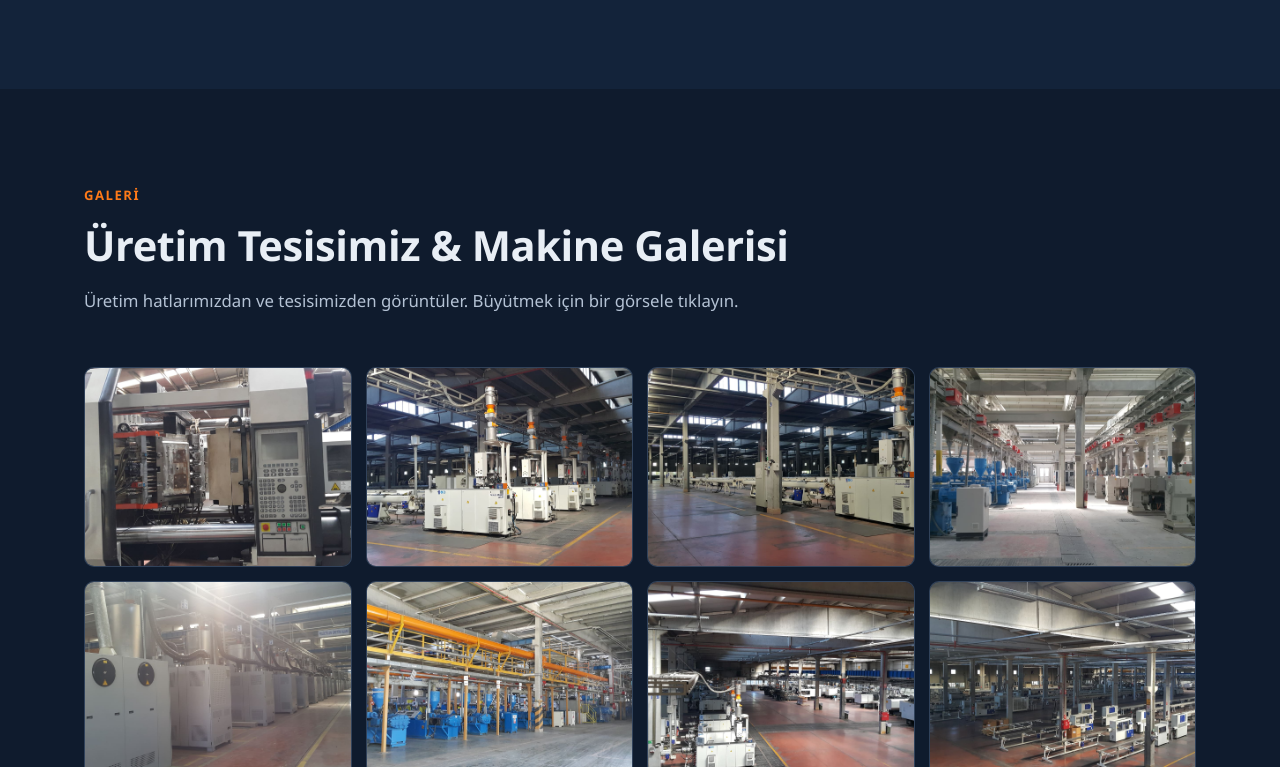
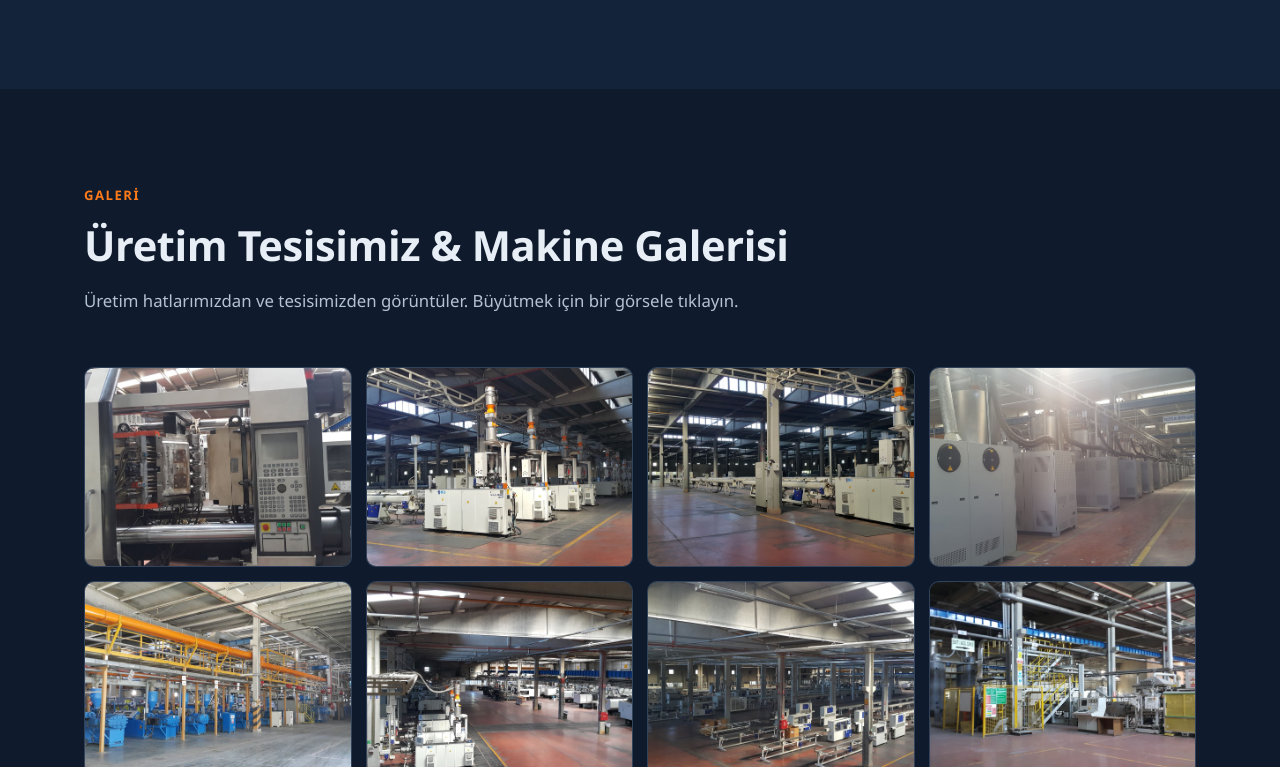
Before and after one commit to sener48-ops/keskin-website, a website: page index.html in a window 1280 px wide. Shown: the part 3444-4211 px from the top of the page. Drawn offline with Linux system fonts and the light colour scheme.

Commit message:
Galeriden makine-04 görselini kaldır
Co-Authored-By: Claude Opus 4.8 <noreply@anthropic.com>

```diff
--- a/index.html
+++ b/index.html
@@ -221,7 +221,6 @@
         <button class="gallery-item reveal" type="button"><img src="assets/images/web/makine-01.jpg" alt="Enjeksiyon makinesi" loading="lazy"></button>
         <button class="gallery-item reveal" type="button"><img src="assets/images/web/makine-02.jpg" alt="Ekstrüzyon hattı" loading="lazy"></button>
         <button class="gallery-item reveal" type="button"><img src="assets/images/web/makine-03.jpg" alt="Ekstrüzyon salonu" loading="lazy"></button>
-        <button class="gallery-item reveal" type="button"><img src="assets/images/web/makine-04.jpg" alt="Üretim salonu" loading="lazy"></button>
         <button class="gallery-item reveal" type="button"><img src="assets/images/web/makine-05.jpg" alt="Polietilen üretim alanı" loading="lazy"></button>
         <button class="gallery-item reveal" type="button"><img src="assets/images/web/makine-06.jpg" alt="Üretim hattı" loading="lazy"></button>
         <button class="gallery-item reveal" type="button"><img src="assets/images/web/makine-07.jpg" alt="Makine salonu" loading="lazy"></button>
```
